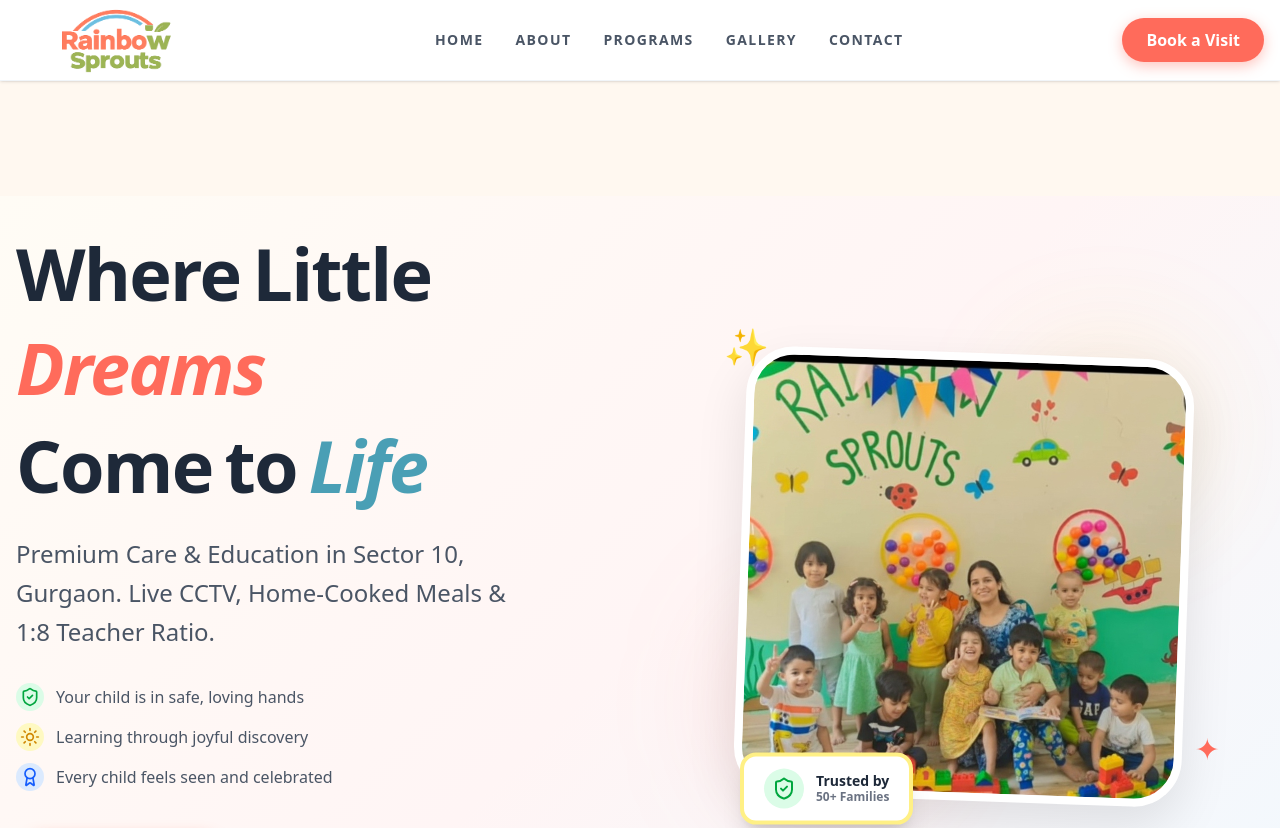
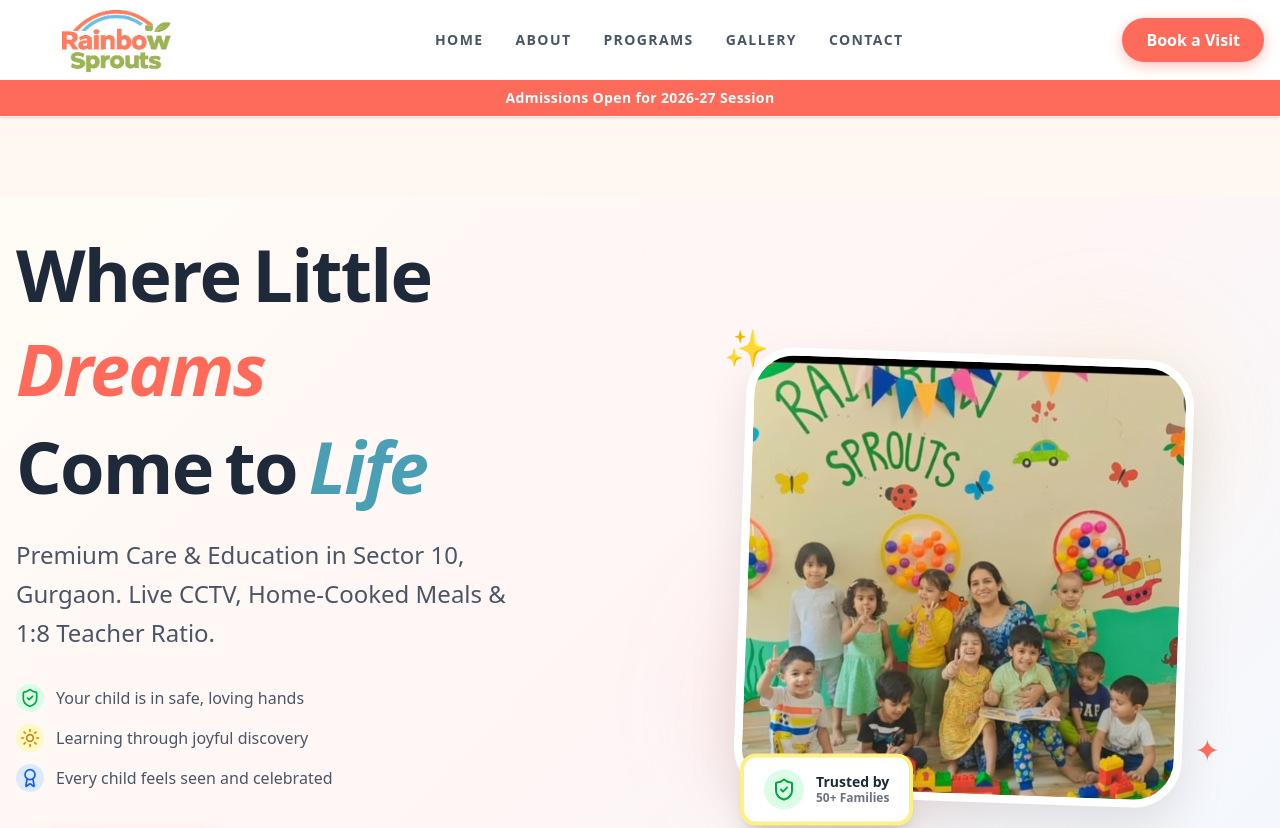
Before and after one commit to dsharma1984/rainbow-sprouts-daycare, a Next.js app: page / in a window 1280 px wide. Shown: the top 828 px of the page. Built offline with nearby package versions, Linux system fonts and the light colour scheme.

Commit message:
feat: update admission band to 26-27 and fix under navbar

```diff
--- a/src/app/layout.tsx
+++ b/src/app/layout.tsx
@@ -4,8 +4,6 @@ import Script from "next/script";
 import "./globals.css";
 import { Navbar } from "@/components/layout/Navbar";
 import { Footer } from "@/components/layout/Footer";
-import { TopBar } from "@/components/layout/TopBar";
-
 const fredoka = Fredoka({
   variable: "--font-fredoka",
   subsets: ["latin"],
@@ -57,7 +55,6 @@ export default function RootLayout({
             gtag('config', 'G-BYXSYDPQN0');
           `}
         </Script>
-        <TopBar />
         <Navbar />
         <main className="flex-grow pt-20">
           {children}
--- a/src/components/layout/Navbar.tsx
+++ b/src/components/layout/Navbar.tsx
@@ -5,6 +5,7 @@ import { useState } from 'react';
 import { Menu, X, Phone, MessageCircle } from 'lucide-react';
 import { Button } from '../ui/Button';
 import { BookTourModal } from '../ui/BookTourModal';
+import { TopBar } from './TopBar';
 
 export function Navbar() {
     const [isMenuOpen, setIsMenuOpen] = useState(false);
@@ -20,7 +21,7 @@ export function Navbar() {
 
     return (
         <>
-            <header className="fixed top-0 left-0 w-full z-40 bg-white border-b border-slate-100 shadow-sm transition-all duration-300">
+            <header className="sticky top-0 left-0 w-full z-40 bg-white border-b border-slate-100 shadow-sm transition-all duration-300">
                 <div className="container mx-auto px-4 h-22 md:h-20 flex items-center justify-between">
                     {/* Logo */}
                     <Link href="/" className="flex items-center gap-2 mx-auto md:mx-0">
@@ -58,6 +59,8 @@ export function Navbar() {
                     </button>
                 </div>
 
+                <TopBar />
+
                 {/* Mobile Menu */}
                 {isMenuOpen && (
                     <div className="md:hidden absolute top-full left-0 w-full bg-white border-b border-slate-100 shadow-lg py-4 flex flex-col items-center gap-4">
@@ -75,8 +78,7 @@ export function Navbar() {
                 )}
             </header>
 
-            {/* Spacer for fixed header */}
-            <div className="h-22 md:h-20" />
+
 
             {/* Mobile Sticky Bottom Bar */}
             <div className="md:hidden fixed bottom-0 left-0 w-full bg-white border-t border-slate-200 p-4 z-40 flex gap-3 shadow-[0_-4px_6px_-1px_rgba(0,0,0,0.05)]">
--- a/src/components/layout/TopBar.tsx
+++ b/src/components/layout/TopBar.tsx
@@ -1,7 +1,7 @@
 export function TopBar() {
     return (
         <div className="bg-primary text-white text-center py-2 text-sm font-bold tracking-wide">
-            Admissions Open for 2025-26
+            Admissions Open for 2026-27 Session
         </div>
     );
 }
```
